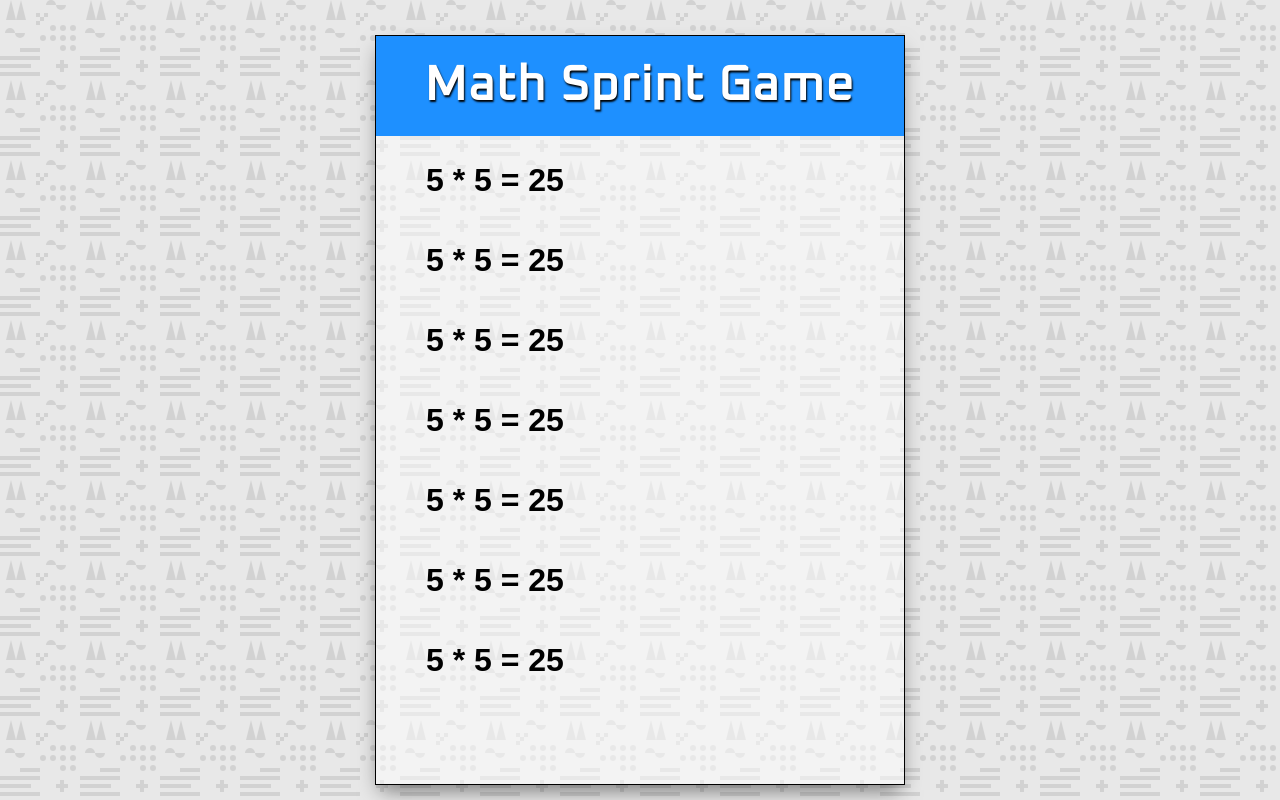
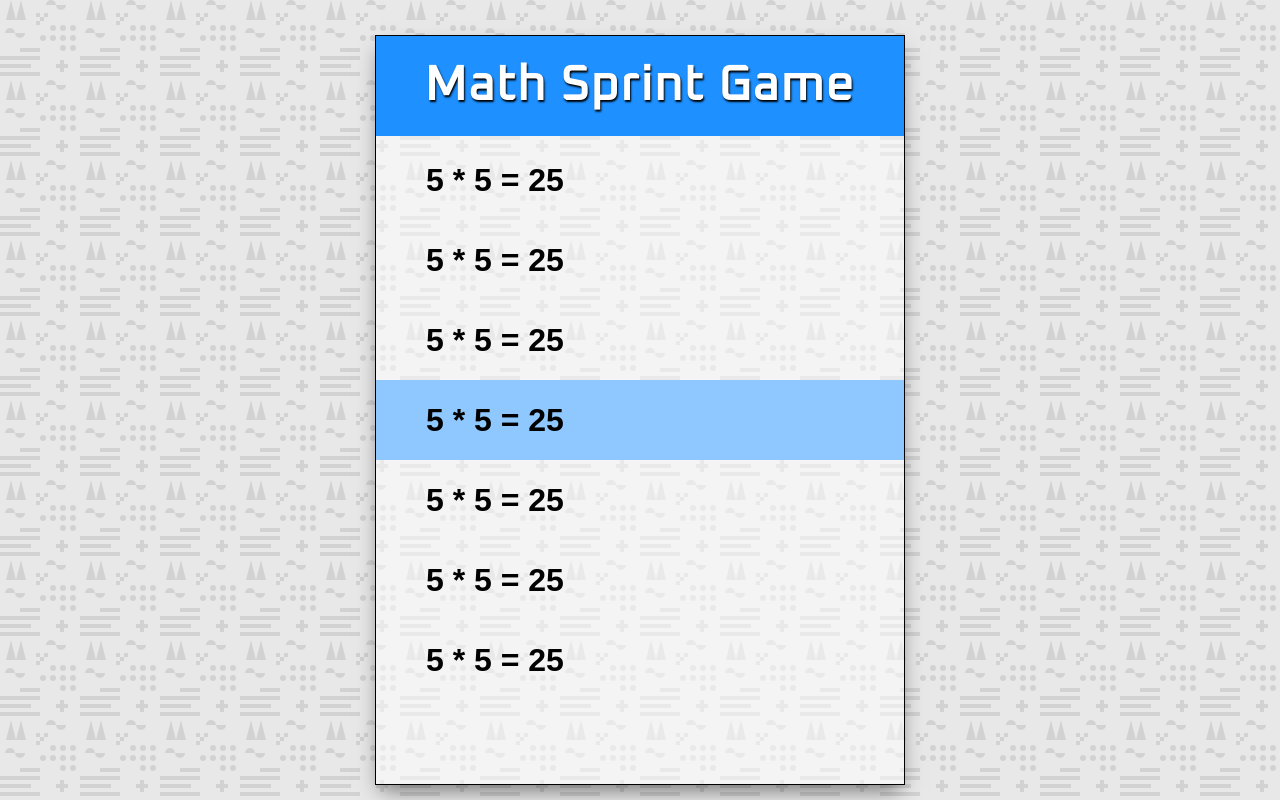
Before and after one commit to Djones917/MathSprint_2020, a plain HTML site: page index.html in a window 1280 px wide. Drawn offline with Linux system fonts and the light colour scheme; a web font is replaced by a local one.

Commit message:
aded seleted item div

```diff
--- a/index.html
+++ b/index.html
@@ -74,6 +74,7 @@
         <div class="card" id="game-page">
             <!-- Item Container -->
             <div class="item-container">
+                <div class="selected-item"></div>
                 <div class="item">
                     <h1>5 * 5 = 25</h1>
                 </div>
```
